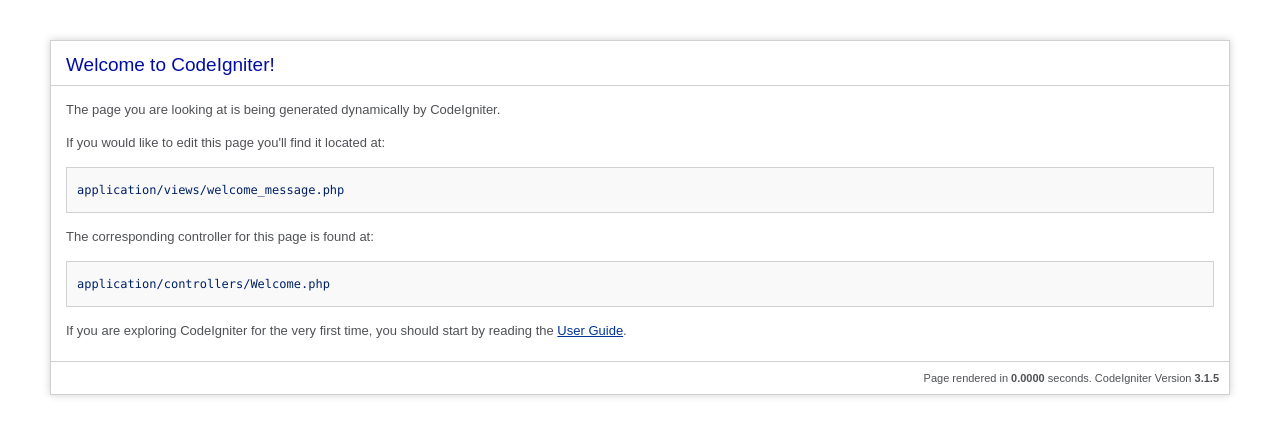
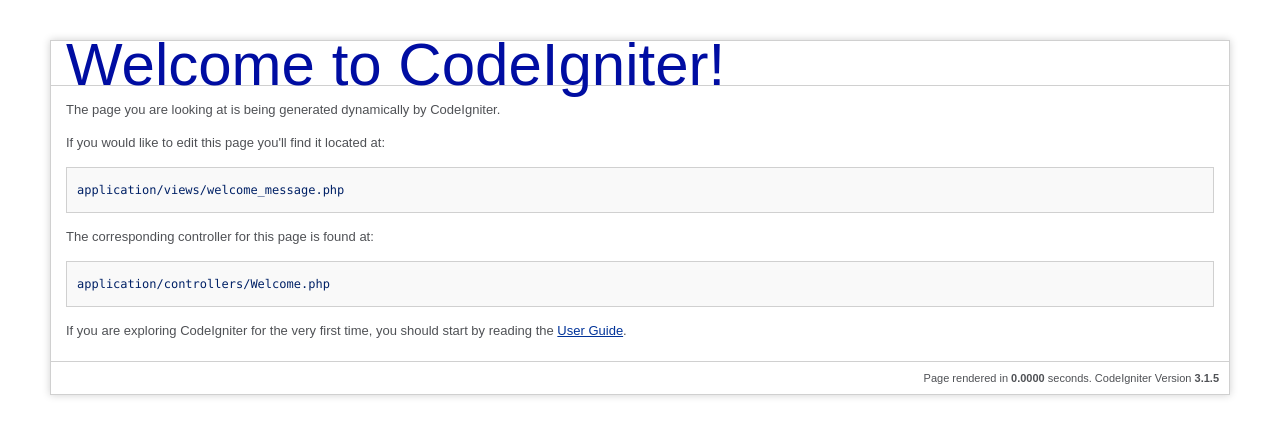
Before and after one commit to sclafontaine/lampstack, a CodeIgniter app: page /database/ in a window 1280 px wide. Shown: the top 435 px of the page. Run offline with CodeIgniter, Linux system fonts and the light colour scheme.

Commit message:
Changed the h1 fontsize from 19px; to 60px;.

```diff
--- a/application/views/welcome_message.php
+++ b/application/views/welcome_message.php
@@ -28,7 +28,7 @@ defined('BASEPATH') OR exit('No direct script access allowed');
 		color: #000DA2;
 		background-color: transparent;
 		border-bottom: 1px solid #D0D0D0;
-		font-size: 19px;
+		font-size: 60px;
 		font-weight: normal;
 		margin: 0 0 14px 0;
 		padding: 14px 15px 10px 15px;
```
